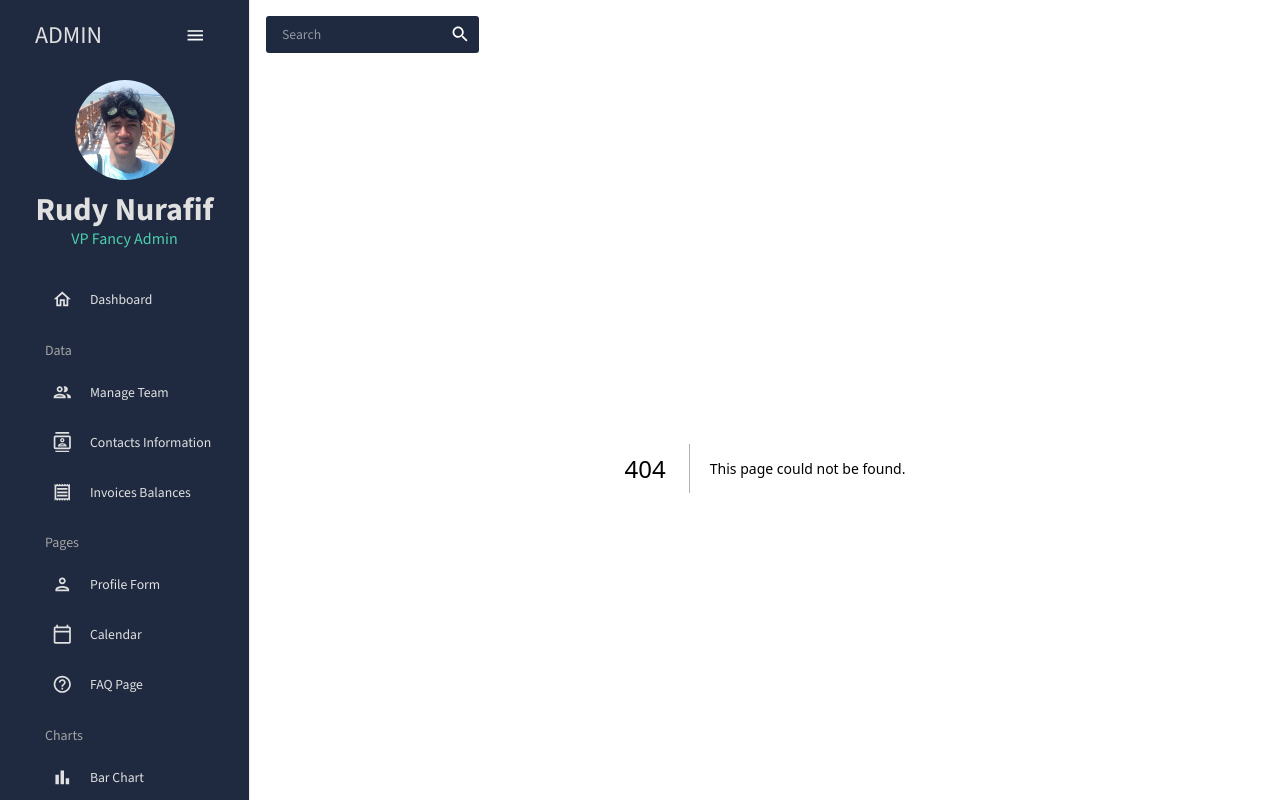
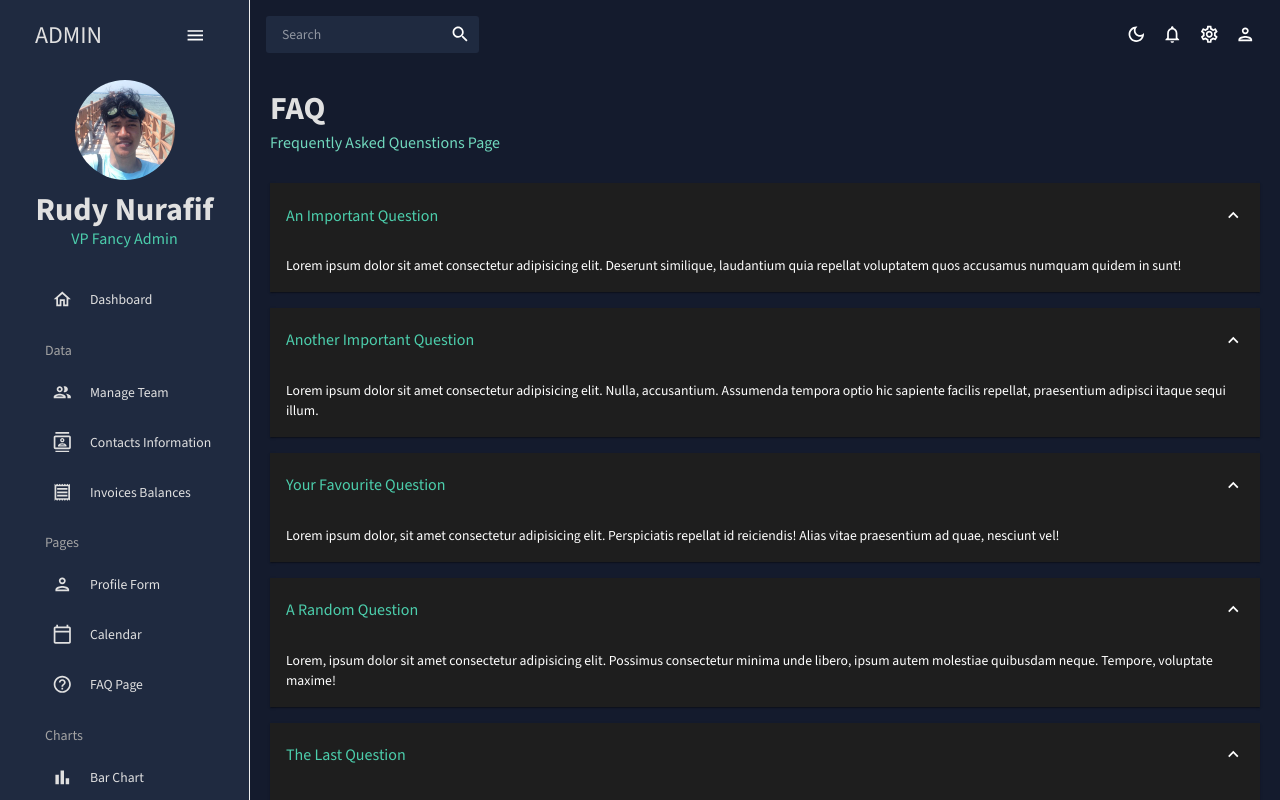
Before and after one commit to rudynurafif/nextjs-dashboard, a Next.js app: page /faq in a window 1280 px wide. Before the commit this address had no page. Shown: the top 800 px of the page. Built offline with nearby package versions, Linux system fonts and the light colour scheme.

Commit message:
FAQ page

```diff
--- a/src/app/calendar/page.jsx
+++ b/src/app/calendar/page.jsx
@@ -97,8 +97,8 @@ const Calendar = () => {
             eventClick={handleEventClick}
             eventsSet={(event) => setCurrentEvents(event)}
             initialEvents={[
-              { id: '1', title: 'All-day event', date: '2024-07-14' },
-              { id: '2', title: 'Timed event', date: '2024-07-29' },
+              { id: '1', title: 'Last day event', date: '2024-07-14' },
+              { id: '2', title: 'New one event', date: '2024-07-29' },
             ]}
           />
         </Box>
--- /dev/null
+++ b/src/app/faq/page.jsx
@@ -0,0 +1,88 @@
+'use client';
+
+import { Box, useTheme, Typography } from '@mui/material';
+import Header from '@/components/Header';
+import Accordion from '@mui/material/Accordion';
+import AccordionSummary from '@mui/material/AccordionSummary';
+import AccordionDetails from '@mui/material//AccordionDetails';
+import ExpandMoreIcon from '@mui/icons-material/ExpandMore';
+import { tokens } from '@/theme';
+
+const FAQ = () => {
+  const theme = useTheme();
+  const colors = tokens(theme.palette.mode);
+
+  return (
+    <Box m='20px'>
+      <Header title='FAQ' subtitle='Frequently Asked Quenstions Page' />
+
+      <Accordion defaultExpanded>
+        <AccordionSummary expandIcon={<ExpandMoreIcon />}>
+          <Typography color={colors.greenAccent[500]} variant='h5'>
+            An Important Question
+          </Typography>
+        </AccordionSummary>
+        <AccordionDetails>
+          <Typography>
+            Lorem ipsum dolor sit amet consectetur adipisicing elit. Deserunt similique,
+            laudantium quia repellat voluptatem quos accusamus numquam quidem in sunt!
+          </Typography>
+        </AccordionDetails>
+      </Accordion>
+
+      <Accordion defaultExpanded>
+        <AccordionSummary expandIcon={<ExpandMoreIcon />}>
+          <Typography color={colors.greenAccent[500]} variant='h5'>
+            Another Important Question
+          </Typography>
+        </AccordionSummary>
+        <AccordionDetails>
+          <Typography>
+            Lorem ipsum dolor sit amet consectetur adipisicing elit. Nulla, accusantium. Assumenda tempora optio hic sapiente facilis repellat, praesentium adipisci itaque sequi illum.
+          </Typography>
+        </AccordionDetails>
+      </Accordion>
+
+      <Accordion defaultExpanded>
+        <AccordionSummary expandIcon={<ExpandMoreIcon />}>
+          <Typography color={colors.greenAccent[500]} variant='h5'>
+            Your Favourite Question
+          </Typography>
+        </AccordionSummary>
+        <AccordionDetails>
+          <Typography>
+            Lorem ipsum dolor, sit amet consectetur adipisicing elit. Perspiciatis repellat id reiciendis! Alias vitae praesentium ad quae, nesciunt vel!
+          </Typography>
+        </AccordionDetails>
+      </Accordion>
+
+      <Accordion defaultExpanded>
+        <AccordionSummary expandIcon={<ExpandMoreIcon />}>
+          <Typography color={colors.greenAccent[500]} variant='h5'>
+            A Random Question
+          </Typography>
+        </AccordionSummary>
+        <AccordionDetails>
+          <Typography>
+            Lorem, ipsum dolor sit amet consectetur adipisicing elit. Possimus consectetur minima unde libero, ipsum autem molestiae quibusdam neque. Tempore, voluptate maxime!
+          </Typography>
+        </AccordionDetails>
+      </Accordion>
+
+      <Accordion defaultExpanded>
+        <AccordionSummary expandIcon={<ExpandMoreIcon />}>
+          <Typography color={colors.greenAccent[500]} variant='h5'>
+            The Last Question
+          </Typography>
+        </AccordionSummary>
+        <AccordionDetails>
+          <Typography>
+            Lorem ipsum dolor sit amet consectetur adipisicing elit. Temporibus dolore commodi, totam expedita, ipsam, facere eaque a odio dicta illum aliquid deserunt!
+          </Typography>
+        </AccordionDetails>
+      </Accordion>
+    </Box>
+  );
+};
+
+export default FAQ;
```
